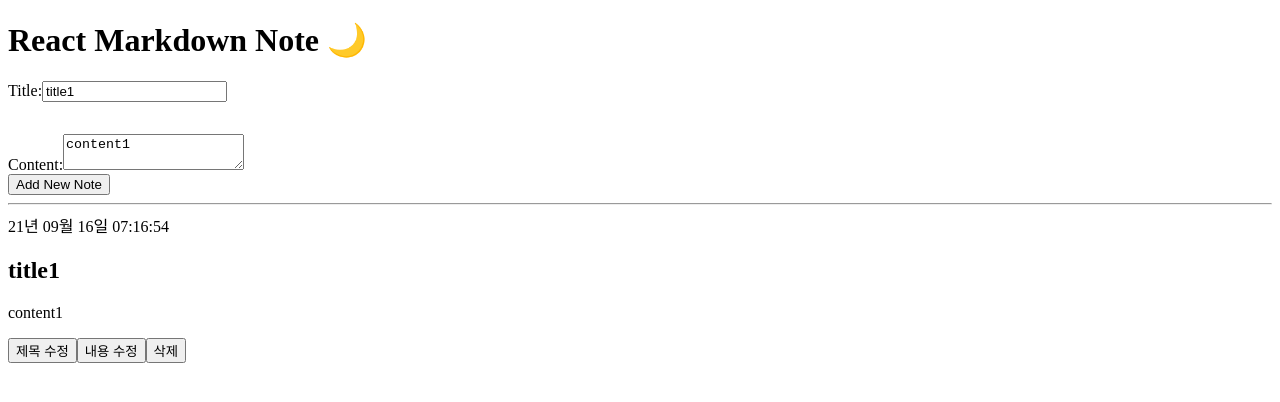
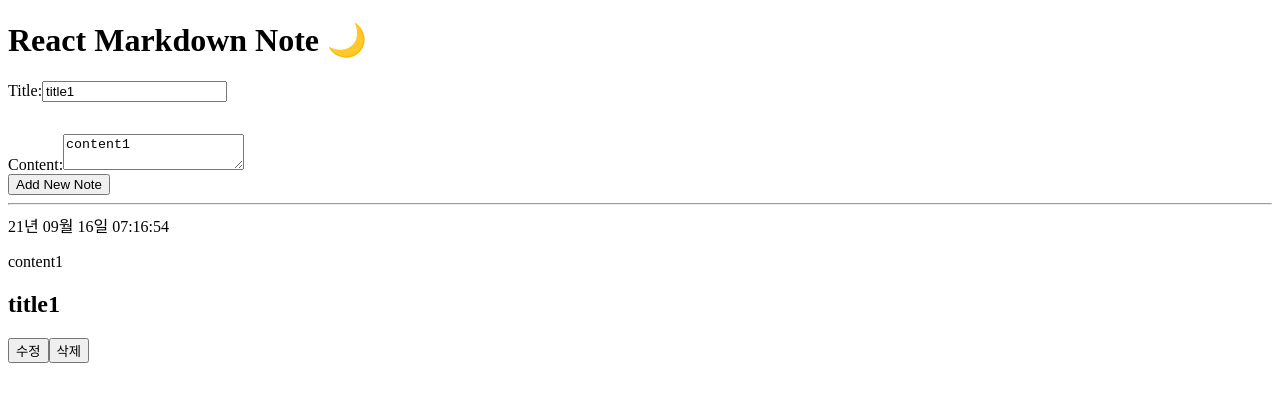
Before and after one commit to hyunwk/Notepad, a React app: page / in a window 1280 px wide. Both pictures are taken after a click on the button "Add New Note". Shown: the top 402 px of the page. Built offline with nearby package versions, Linux system fonts and the light colour scheme.

Commit message:
feat: merge title/content change

```diff
--- a/src/components/Note.js
+++ b/src/components/Note.js
@@ -4,77 +4,70 @@ const Note = class extends Component {
   constructor(props) {
     super(props);
     this.state = {
-      titleEditing: false,
-      contentEditing: false,
+      isEditing: false,
       title: props.note.title,
       content: props.note.content,
     };
   }
-  toggleTitleEditing = () => {
-    this.setState(prev => ({ titleEditing: !prev.titleEditing }));
-  };
-  toggleContentEditing = () => {
-    this.setState(prev => ({ contentEditing: !prev.contentEditing }));
-  };
+
+  toggleEditing = () => {
+    this.setState(prev => ({ isEditing: !prev.isEditing }));
+  }
+
   titleChange = event => {
     this.setState({
       title: event.target.value,
     });
   };
+
   contentChange = event => {
     this.setState({
       content: event.target.value,
     });
   };
-  saveTitle = () => {
+
+  saveNote = () => {
     this.props.onSaveTitle(this.props.note.id, this.state.title);
-    this.toggleTitleEditing();
-  };
-  saveContent = () => {
     this.props.onSaveContent(this.props.note.id, this.state.content);
-    this.toggleContentEditing();
+    this.toggleEditing();
   };
 
   render() {
     return (
       <section>
         <hr />
-        {/* 파싱해서 YYYY-mm-DD로 바꾸기 */}
         <time>{this.props.note.createdAt}</time>
-        {/* 수정 하나로 합치기 */}
-        {this.state.titleEditing ? (
+        {/* 수정 버튼 누르면 input창, 아니면 text  */}
+        {this.state.isEditing ? (
+          <div>
             <input
               type="text"
               value={this.state.title}
               onChange={this.titleChange}
             />
-        ) : (
-          <h2>{this.props.note.title}</h2>
-        )}
-        {this.state.contentEditing ? (
             <textarea
               value={this.state.content}
               onChange={this.contentChange}
             ></textarea>
+          </div>
         ) : (
+          <div>
             <p>{this.props.note.content}</p>
+            <h2>{this.props.note.title}</h2>
+          </div>
         )}
-        {this.state.titleEditing ? (
-          <button onClick={this.saveTitle}>제목 저장</button>
+        {/* 저장 / 수정 버튼 */}
+        {this.state.isEditing ? (
+          <button onClick={this.saveNote}>저장</button>
         ) : (
-          <button onClick={this.toggleTitleEditing}>제목 수정</button>
-        )}
-        {this.state.contentEditing ? (
-          <button onClick={this.saveContent}>내용 저장</button>
-        ) : (
-          <button onClick={this.toggleContentEditing}>내용 수정</button>
+          <button onClick={this.toggleEditing}>수정</button>
         )}
         <button
           onClick={this.props.onDeleteClick.bind(this, this.props.note.id)}
         >
           삭제
         </button>
-      </section>
+      </section >
     );
   }
 };
```
Lines whose indentation alone changed are shown as unchanged.
